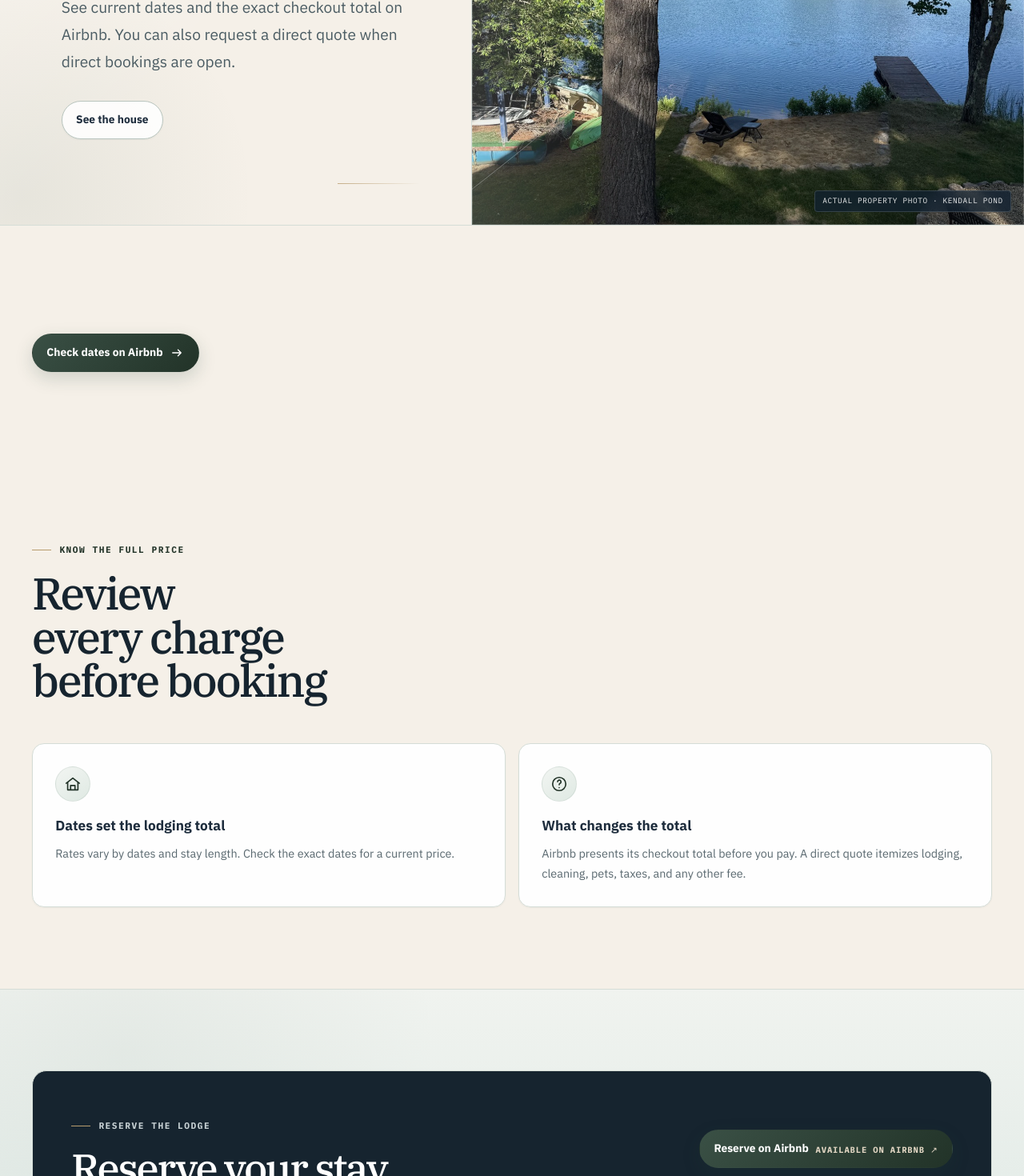
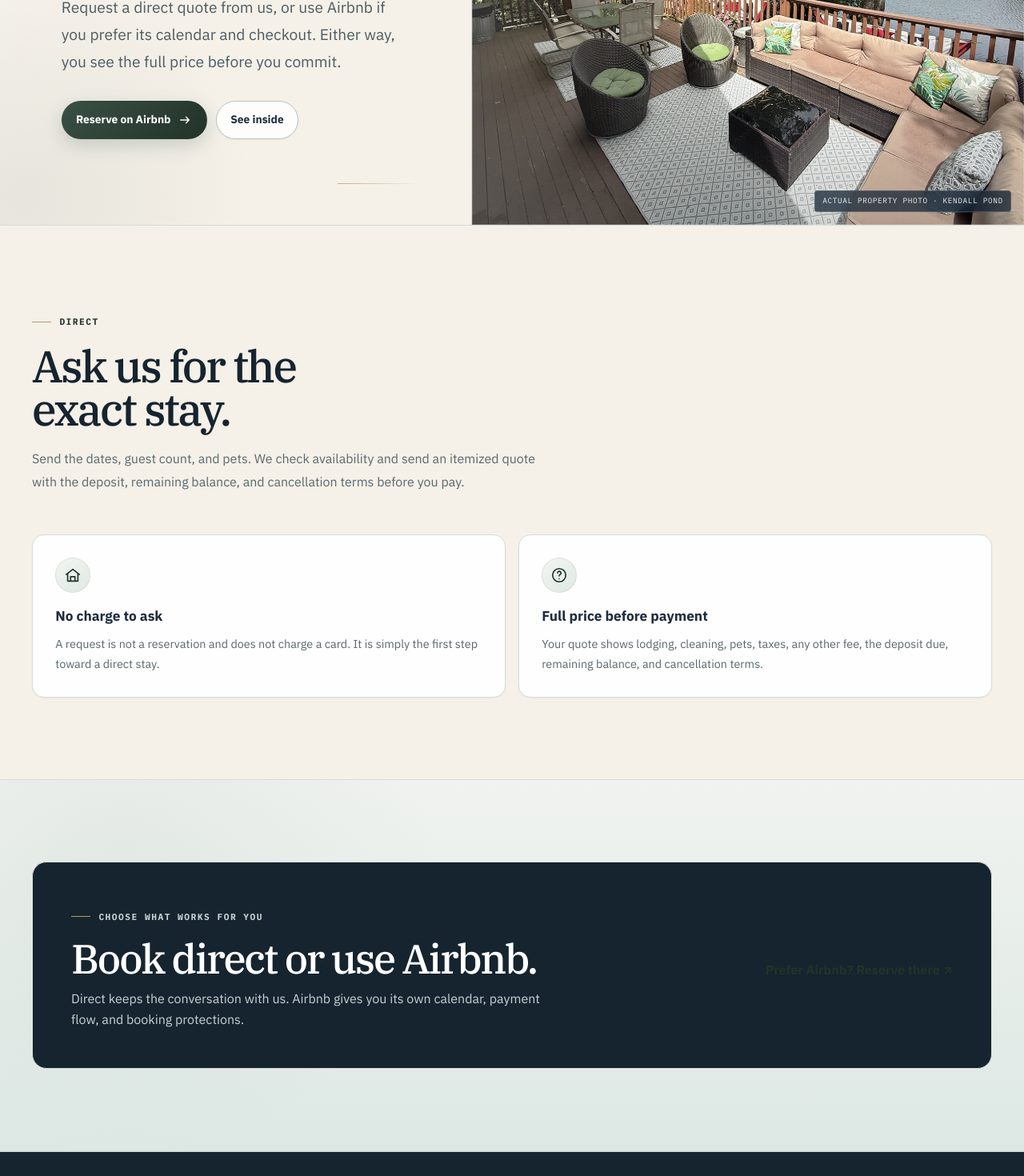
Before and after one commit to PublicLogic/KendallPondLodge, a Next.js app: page /rates in a window 1280 px wide. Shown: the part 420-1890 px from the top of the page at 80% size. Built offline with nearby package versions, Linux system fonts and the light colour scheme; no server answers.

Commit message:
Make direct booking first-class on rates page

```diff
--- a/app/rates/page.tsx
+++ b/app/rates/page.tsx
@@ -5,53 +5,53 @@ import { PageHero } from "@/app/_components/PageHero";
 import { Icon } from "@/app/_components/Icons";
 import { directBookingEnabled } from "@/lib/booking-db";
 
-const bookingUrl =
+const airbnb =
   process.env.NEXT_PUBLIC_KPL_BOOKING_URL?.trim() ||
   "https://www.airbnb.com/rooms/1667597913565948713";
 
 export const metadata: Metadata = {
-  title: "Rates & Availability",
+  title: "Rates & Booking",
   description:
-    "Check current dates and pricing for the Lodge at Kendall Pond on Airbnb.",
+    "Request a direct quote for the Lodge at Kendall Pond or book through Airbnb.",
 };
 
 export default function RatesPage() {
   const directEnabled = directBookingEnabled();
+
   return (
     <main id="main-content">
       <PageHero
-        eyebrow="Dates and pricing"
-        title="Rates & Availability."
-        intro="See current dates and the exact checkout total on Airbnb. You can also request a direct quote when direct bookings are open."
-        image="/images/kpl/pond.jpg"
-        imageAlt="Kendall Pond beside the lodge with shoreline seating and open water"
-        imagePosition="center 55%"
-        secondaryAction={{ href: "/lodge", label: "See the house" }}
+        eyebrow="Rates & booking"
+        title="Two ways to book."
+        intro="Request a direct quote from us, or use Airbnb if you prefer its calendar and checkout. Either way, you see the full price before you commit."
+        image="/images/kpl/pond-seating.jpg"
+        imageAlt="The Lodge deck overlooking Kendall Pond"
+        imagePosition="center"
+        primaryAction={
+          directEnabled
+            ? { href: "/book", label: "Request a direct quote" }
+            : { href: airbnb, label: "Reserve on Airbnb" }
+        }
+        secondaryAction={{ href: "/lodge", label: "See inside" }}
       />
 
       <section className="content-section">
-        <div className="hero-actions">
-          {directEnabled && <Link className="button button-secondary" href="/book">Request a direct quote</Link>}
-          <a
-            className="button button-primary"
-            href={bookingUrl}
-            rel="noreferrer"
-            target="_blank"
-          >
-            Check dates on Airbnb <Icon name="arrow" size={18} />
-          </a>
-        </div>
-      </section>
-
-      <section className="content-section">
-        <SectionHeading eyebrow="Know the full price" title="Review every charge before booking" />
+        <SectionHeading
+          eyebrow="Direct"
+          title="Ask us for the exact stay."
+          intro="Send the dates, guest count, and pets. We check availability and send an itemized quote with the deposit, remaining balance, and cancellation terms before you pay."
+        />
         <div className="info-grid info-grid-two">
-          <InfoCard icon="house" title="Dates set the lodging total">
-            <p>Rates vary by dates and stay length. Check the exact dates for a current price.</p>
+          <InfoCard icon="house" title="No charge to ask">
+            <p>
+              A request is not a reservation and does not charge a card. It is
+              simply the first step toward a direct stay.
+            </p>
           </InfoCard>
-          <InfoCard icon="help" title="What changes the total">
+          <InfoCard icon="help" title="Full price before payment">
             <p>
-              Airbnb presents its checkout total before you pay. A direct quote itemizes lodging, cleaning, pets, taxes, and any other fee.
+              Your quote shows lodging, cleaning, pets, taxes, any other fee,
+              the deposit due, remaining balance, and cancellation terms.
             </p>
           </InfoCard>
         </div>
@@ -60,25 +60,21 @@ export default function RatesPage() {
       <section className="content-section surface-section">
         <div className="booking-cta-panel">
           <div>
-            <p className="eyebrow">Reserve the lodge</p>
-            <h2>Reserve your stay.</h2>
+            <p className="eyebrow">Choose what works for you</p>
+            <h2>Book direct or use Airbnb.</h2>
             <p>
-              Check exact dates and pricing on Airbnb, then confirm your stay
-              in a few clicks.
+              Direct keeps the conversation with us. Airbnb gives you its own
+              calendar, payment flow, and booking protections.
             </p>
           </div>
           <div>
-            <a
-              className="button button-primary"
-              href={bookingUrl}
-              rel="noreferrer"
-              target="_blank"
-            >
-              Reserve on Airbnb{" "}
-              <span className="cta-subline">Available on Airbnb ↗</span>
-            </a>
+            {directEnabled && (
+              <Link className="button button-primary" href="/book">
+                Request direct <Icon name="arrow" size={18} />
+              </Link>
+            )}
             <p className="booking-guest-link">
-              <Link href="/guidebook">Guest with a code?</Link>
+              <a href={airbnb} target="_blank" rel="noreferrer">Prefer Airbnb? Reserve there ↗</a>
             </p>
           </div>
         </div>
```
